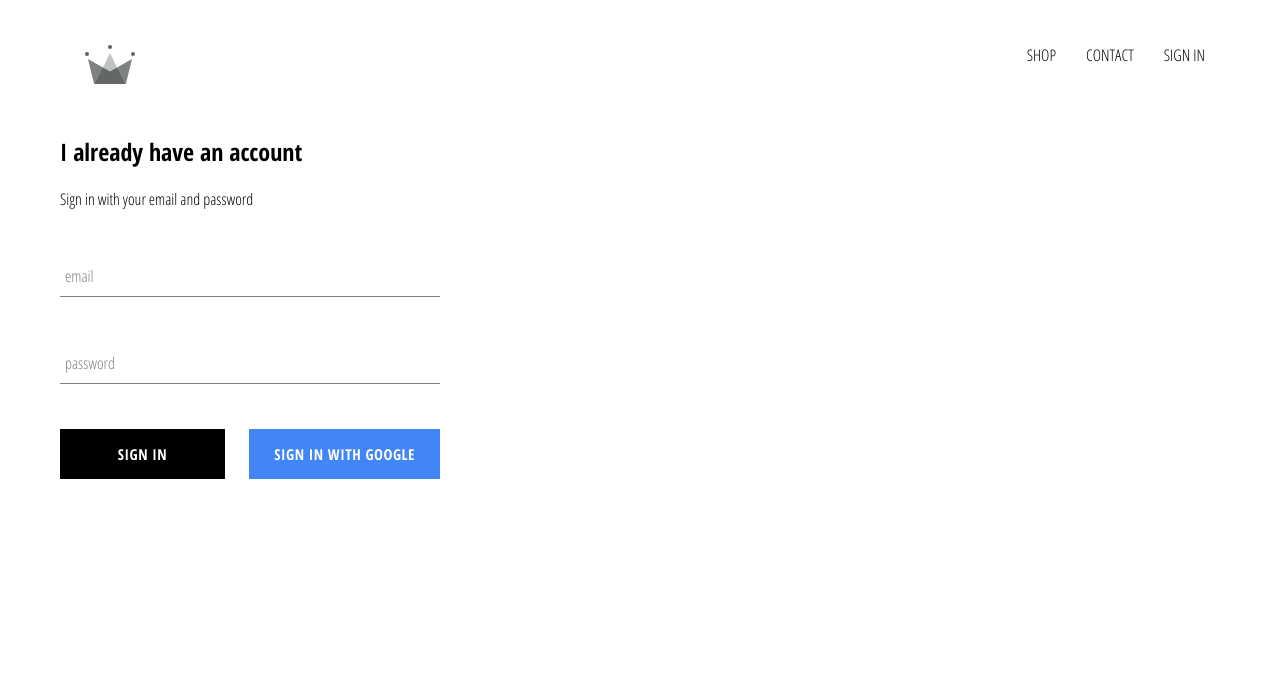
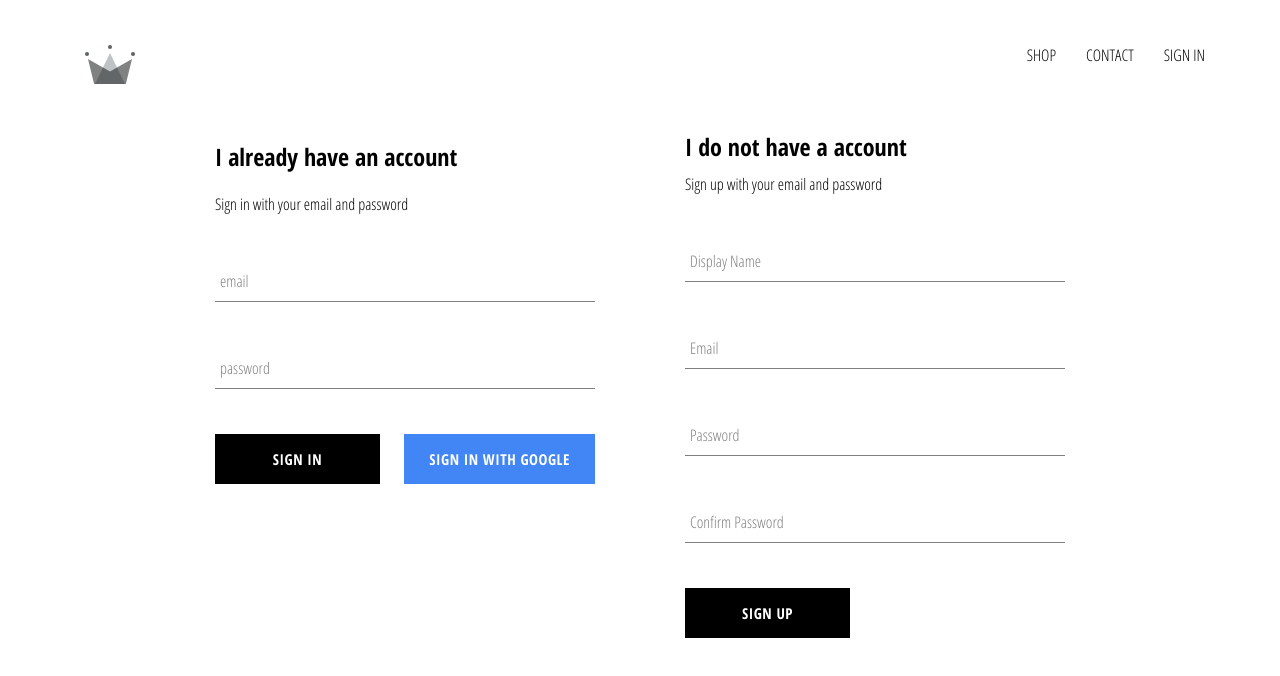
Before and after one commit to vincecaldwell/buddy-clothing, a React (Create React App) app: page /signin in a window 1280 px wide. Shown: the top 676 px of the page. Built offline with nearby package versions, Linux system fonts and the light colour scheme; no server answers.

Commit message:
implemented firebase utils, included ability to store authenticated users into our firestore database

```diff
--- a/src/App.js
+++ b/src/App.js
@@ -7,7 +7,7 @@
 import ShopPage from './pages/shop/shop.component';
 import Header from './components/header/header.component';
 import SignInAndSignUpPage from './pages/sign-in-and-sign-up/sign-in-and-sign-up.component';
-import { auth } from './firebase/firebase.utils';
+import { auth, createUserProfileDocument } from './firebase/firebase.utils';
 
 
 
@@ -23,11 +23,26 @@
   unsubscribeFromAuth = null
 
   componentDidMount() {
-    this.unsubscribeFromAuth = auth.onAuthStateChanged(user => {
-      this.setState({ currentUser: user });
+    this.unsubscribeFromAuth = auth.onAuthStateChanged(async userAuth => {
 
-      console.log(user);
-    })
+      if (userAuth) {
+        const userRef = await createUserProfileDocument(userAuth);
+
+        userRef.onSnapshot(snapShot => {
+          this.setState({
+            currentUser: {
+              id: snapShot.id,
+              ...snapShot.data()
+            }
+          });
+
+          console.log(this.state);
+        });
+      }
+      else {
+        this.setState({currentUser: userAuth})
+      }
+    });
   }
 
   componentWillUnmount() {
--- /dev/null
+++ b/src/components/sign-up/sign-up.component.jsx
@@ -0,0 +1,105 @@
+import React from 'react';
+
+import FormInput from '../form-input/form-input.component';
+import CustomButton from '../custom-button/custom-button.component';
+
+import { auth, createUserProfileDocument } from '../../firebase/firebase.utils';
+
+import "./sign-up.styles.scss";
+
+
+class SignUp extends React.Component {
+    constructor() {
+        super();
+
+        this.state = {
+            displayName: '',
+            email: '',
+            password: '',
+            confirmPassword: ''
+        }
+    }
+
+    handleSubmit = async event => {
+        event.preventDefault();
+
+        const { displayName,email,password,confirmPassword } = this.state;
+
+        if (password !== confirmPassword) {
+            alert("passwords don't match");
+            return;
+        }
+
+        try{
+            const { user } =await auth.createUserWithEmailAndPassword(email, password)
+
+            await createUserProfileDocument(user, { displayName });
+
+            this.setState({
+                displayName: '',
+                email: '',
+                password: '',
+                confirmPassword: ''
+            })
+
+        } catch(error) {
+            console.error(error);
+        }
+
+    };
+
+    handleChange = event => {
+        const { name, value } = event.target;
+
+        this.setState({ [name]:value });
+    }
+
+
+    render() {
+        const { displayName,email,password,confirmPassword } = this.state;
+        return(
+            <div className='sign-up'>
+            <h2 className='title'>I do not have a account</h2>
+            <span>Sign up with your email and password</span>
+            <form className='sign-up-form' onSubmit={this.handleSubmit}>
+                <FormInput
+                    type='text'
+                    name='displayName'
+                    value={displayName}
+                    onChange={this.handleChange}
+                    label='Display Name'
+                    required
+                />
+                <FormInput
+                    type='email'
+                    name='email'
+                    value={email}
+                    onChange={this.handleChange}
+                    label='Email'
+                    required
+                />
+                <FormInput
+                    type='password'
+                    name='password'
+                    value={password}
+                    onChange={this.handleChange}
+                    label='Password'
+                    required
+                />
+                <FormInput
+                    type='password'
+                    name='confirmPassword'
+                    value={confirmPassword}
+                    onChange={this.handleChange}
+                    label='Confirm Password'
+                    required
+                />
+                <CustomButton type='submit'> SIGN UP</CustomButton>
+            </form>
+
+            </div>
+        )
+    }
+}
+
+export default SignUp;
--- /dev/null
+++ b/src/components/sign-up/sign-up.styles.scss
@@ -0,0 +1,9 @@
+.sign-up {
+    display: flex;
+    flex-direction: column;
+    width: 380px;
+
+    .title {
+      margin: 10px 0;
+    }
+  }
--- a/src/firebase/firebase.utils.js
+++ b/src/firebase/firebase.utils.js
@@ -14,6 +14,33 @@
     measurementId: "G-9W6XDT5K16"
 };
 
+export const createUserProfileDocument = async (userAuth, additionalData) => {
+    if (!userAuth) return;
+
+    const userRef = firestore.doc(`users/${userAuth.uid}`);
+
+    const snapShot = await userRef.get();
+
+    if(!snapShot.exists) {
+        const { displayName, email } = userAuth;
+        const createdAt = new Date();
+
+
+        try {
+            await userRef.set({
+                displayName,
+                email,
+                createdAt,
+                ...additionalData
+            })
+        } catch (error) {
+            console.log('error creating user', error.message);
+        }
+    }
+
+    return userRef;
+}
+
 firebase.initializeApp(config);
 
 export const auth = firebase.auth();
--- a/src/pages/sign-in-and-sign-up/sign-in-and-sign-up.component.jsx
+++ b/src/pages/sign-in-and-sign-up/sign-in-and-sign-up.component.jsx
@@ -1,12 +1,14 @@
 import React from 'react';
 
 import SignIn from '../../components/sign-in/sign-in.component';
+import SignUp from '../../components/sign-up/sign-up.component';
 
 import './sign-in-and-sign-up.styles.scss';
 
 const SignInAndSignUpPage = () => (
     <div className='sign-in-and-sign-up'>
         <SignIn />
+        <SignUp />
     </div>
 );
 
--- a/src/pages/sign-in-and-sign-up/sign-in-and-sign-up.styles.scss
+++ b/src/pages/sign-in-and-sign-up/sign-in-and-sign-up.styles.scss
@@ -0,0 +1,6 @@
+.sign-in-and-sign-up {
+    width: 850px;
+    display: flex;
+    justify-content: space-between;
+    margin: 30px auto;
+  }
```
